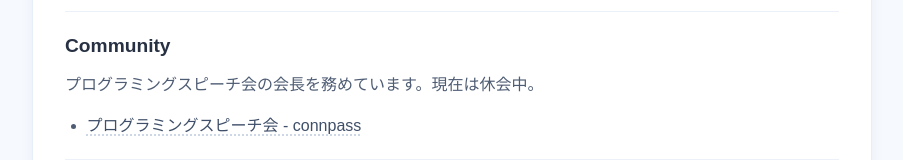
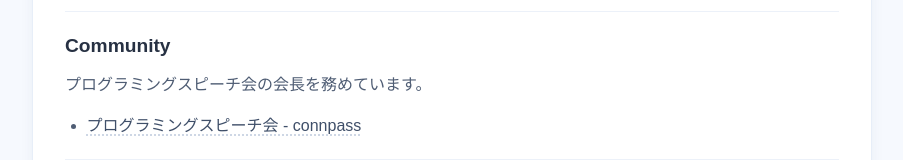
Before and after one commit to lef237/lef237.github.io, an Astro site: page /about in a window 1280 px wide. Shown: the part 6201-6361 px from the top of the page, without its empty margins (188-1091 px from the left). Built offline with nearby package versions, Linux system fonts and the light colour scheme; Astro itself is replaced by a stand-in of ours.

Commit message:
Remove suspension note for programming speech session in about

```diff
--- a/src/content/about.md
+++ b/src/content/about.md
@@ -175,6 +175,6 @@ Godotを使ってゲーム開発をしています。進捗はnoteなどで公
 
 ## Community
 
-プログラミングスピーチ会の会長を務めています。現在は休会中。
+プログラミングスピーチ会の会長を務めています。
 
 - [プログラミングスピーチ会 - connpass](https://programming-speech.connpass.com/)
```
